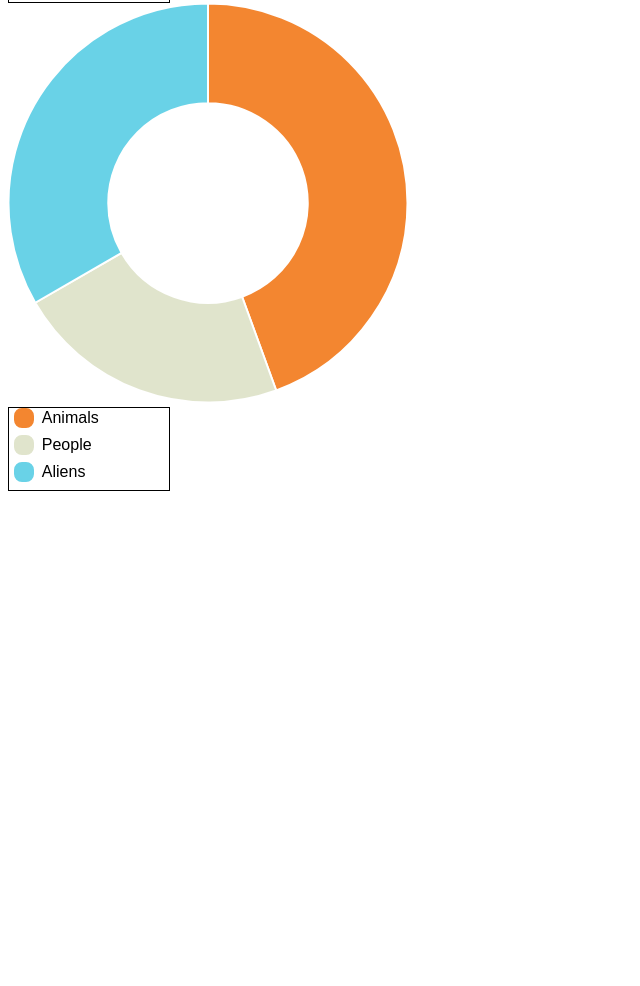
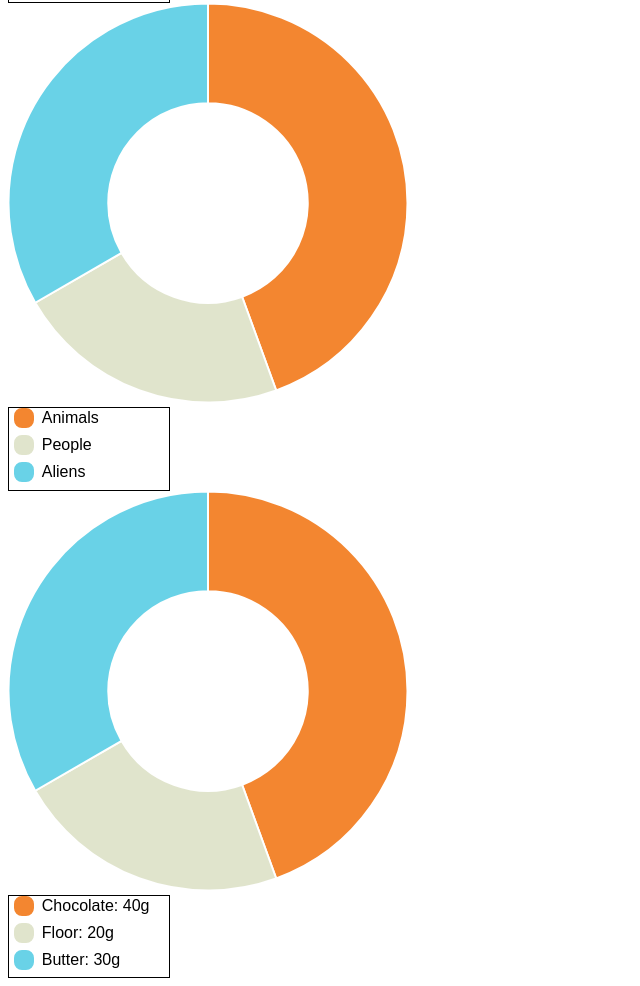
Before and after one commit to bebraw/Chart.js.legend, a plain HTML site: page index.html in a window 1280 px wide. Shown: the part 1025-2011 px from the top of the page, without its empty margins (0-640 px from the left). Before the commit the page ends 1524 px from the top, so only its background shows below. Drawn offline with Linux system fonts and the light colour scheme.

Commit message:
feat(Legend Templating)
Enable user to change how the datas are shown in Legend

```diff
--- a/index.html
+++ b/index.html
@@ -28,5 +28,9 @@
     <canvas id="doughnutChart" width="400" height="400"></canvas>
     <div id="doughnutLegend"></div>
 </div>
+<div>
+    <canvas id="doughnutChartWithCustomLegend" width="400" height="400"></canvas>
+    <div id="doughnutChartCustomLegend"></div>
+</div>
 </body>
 </html>
--- a/src/demo.js
+++ b/src/demo.js
@@ -5,6 +5,7 @@ function main() {
     lineChart();
     pieChart();
     doughnutChart();
+    doughnutChartWithCustomLegend();
 }
 
 function lineChart() {
@@ -88,3 +89,30 @@ function doughnutChart() {
 
     legend(document.getElementById("doughnutLegend"), data, doughnutChart);
 }
+
+
+
+function doughnutChartWithCustomLegend() {
+    var data = [
+        {
+            value: 40,
+            color:"#F38630",
+            label: 'Chocolate'
+        },
+        {
+            value : 20,
+            color : "#E0E4CC",
+            label: 'Floor'
+        },
+        {
+            value : 30,
+            color : "#69D2E7",
+            label: 'Butter'
+        }
+    ];
+
+    var ctx = document.getElementById("doughnutChartWithCustomLegend").getContext("2d");
+    var doughnutChartWithCustomLegend = new Chart(ctx).Doughnut(data,{tooltipTemplate:"<%=label%>: <%=value%>g"});
+
+    legend(document.getElementById("doughnutChartCustomLegend"), data, doughnutChartWithCustomLegend, "<%=label%>: <%=value%>g");
+}
--- a/src/legend.js
+++ b/src/legend.js
@@ -2,10 +2,10 @@ function legend(parent, data) {
     legend(parent, data, null);
 }
 
-function legend(parent, data, chart) {
+function legend(parent, data, chart, legendTemplate) {
+	legendTemplate = typeof legendTemplate !== 'undefined' ? legendTemplate : "<%=label%>";
     parent.className = 'legend';
     var datas = data.hasOwnProperty('datasets') ? data.datasets : data;
-
     // remove possible children of the parent
     while(parent.hasChildNodes()) {
         parent.removeChild(parent.lastChild);
@@ -13,6 +13,7 @@ function legend(parent, data, chart) {
 
     var show = chart ? showTooltip : noop;
     datas.forEach(function(d, i) {
+
         //span to div: legend appears to all element (color-sample and text-node)
         var title = document.createElement('div');
         title.className = 'title';
@@ -23,8 +24,9 @@ function legend(parent, data, chart) {
         colorSample.style.backgroundColor = d.hasOwnProperty('strokeColor') ? d.strokeColor : d.color;
         colorSample.style.borderColor = d.hasOwnProperty('fillColor') ? d.fillColor : d.color;
         title.appendChild(colorSample);
-
-        var text = document.createTextNode(d.label);
+        legendNode=legendTemplate.replace("<%=value%>",d.value);
+        legendNode=legendNode.replace("<%=label%>",d.label);
+        var text = document.createTextNode(legendNode);
         text.className = 'text-node';
         title.appendChild(text);
 
```
